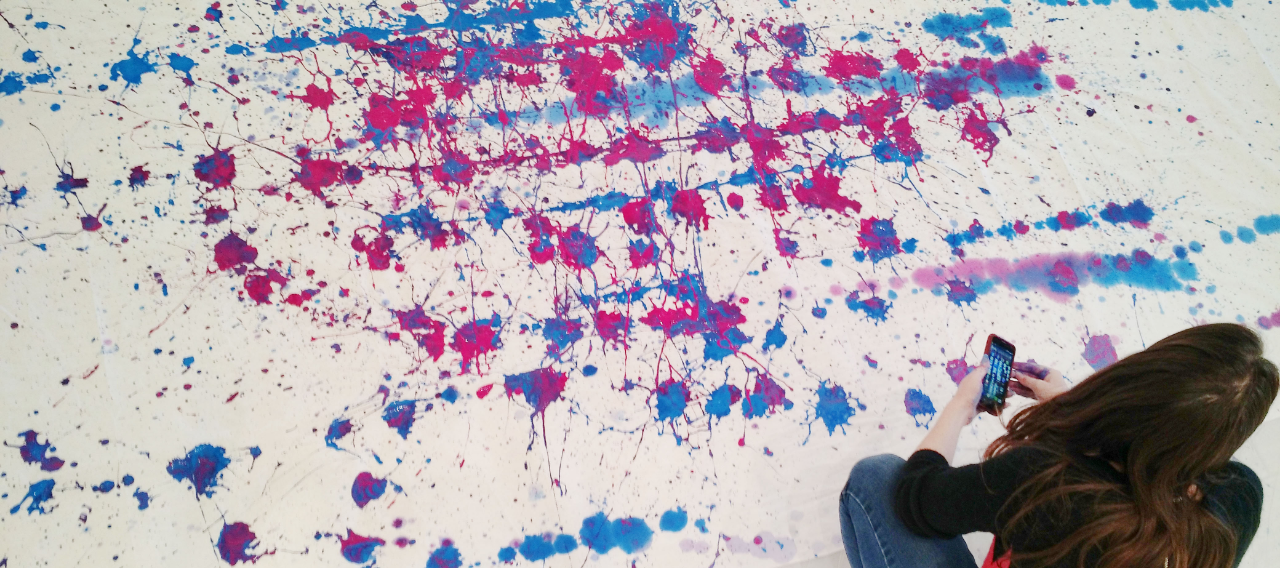
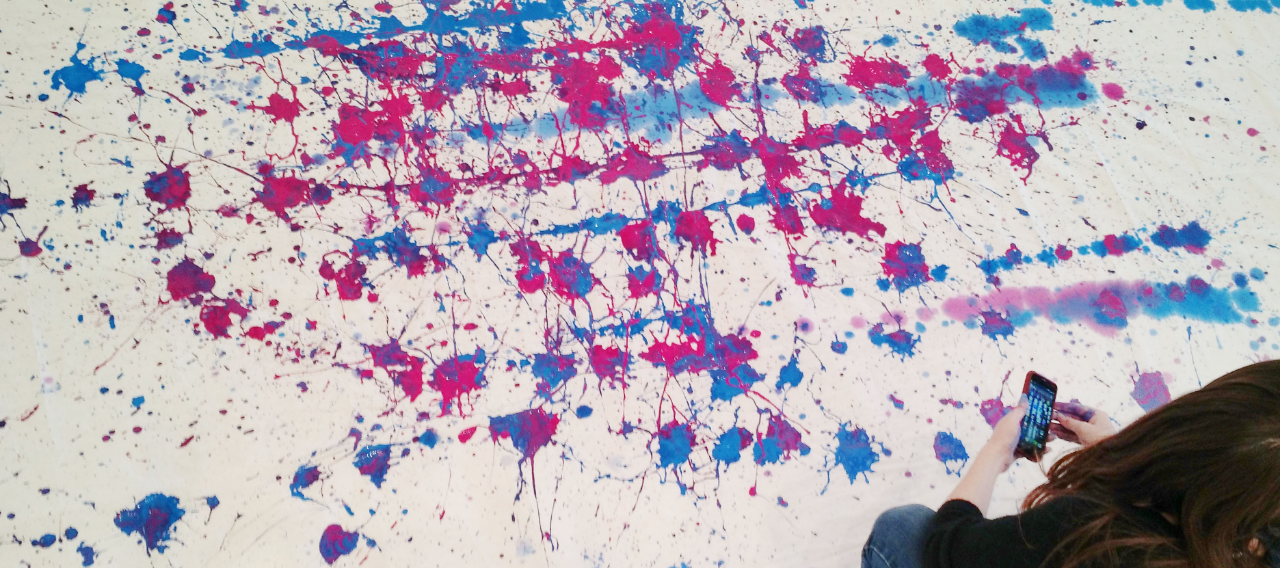
Before and after one commit to sbcohen/sbcohen.github.io, a plain HTML site: page index.html in a window 1280 px wide. Shown: the top 568 px of the page. Drawn offline with nearby package versions, Linux system fonts and the light colour scheme.

Commit message:
background image

```diff
--- a/css/stefStyle.css
+++ b/css/stefStyle.css
@@ -21,8 +21,9 @@ html {
 }
 
 #home {
-  background: #fff;
-  height: auto;
+  background: url("../img/home-photo.jpg") center center no-repeat fixed;
+  background-size: cover;
+  height: 100vh;
   max-width: 100%;
   position: relative;
 }
--- a/index.html
+++ b/index.html
@@ -27,7 +27,6 @@
     </div>
 -->
   <section id="home">
-    <img class="backImage" src="img/home-photo.jpg">
     <h1 class="bottomleft">Stefanie Cohen</h1>
   </section>
   <section id="work">
```
